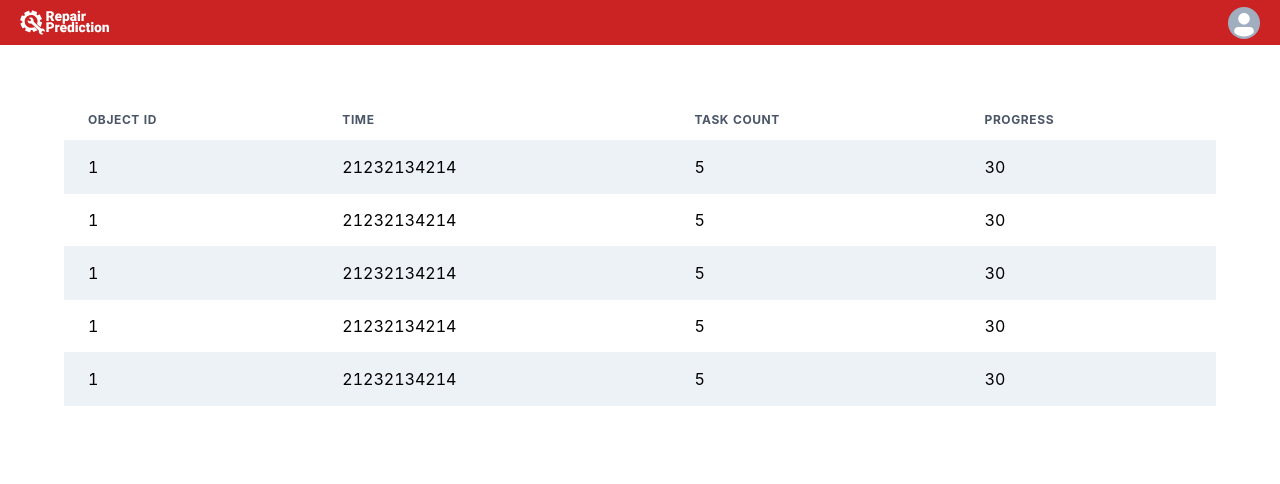
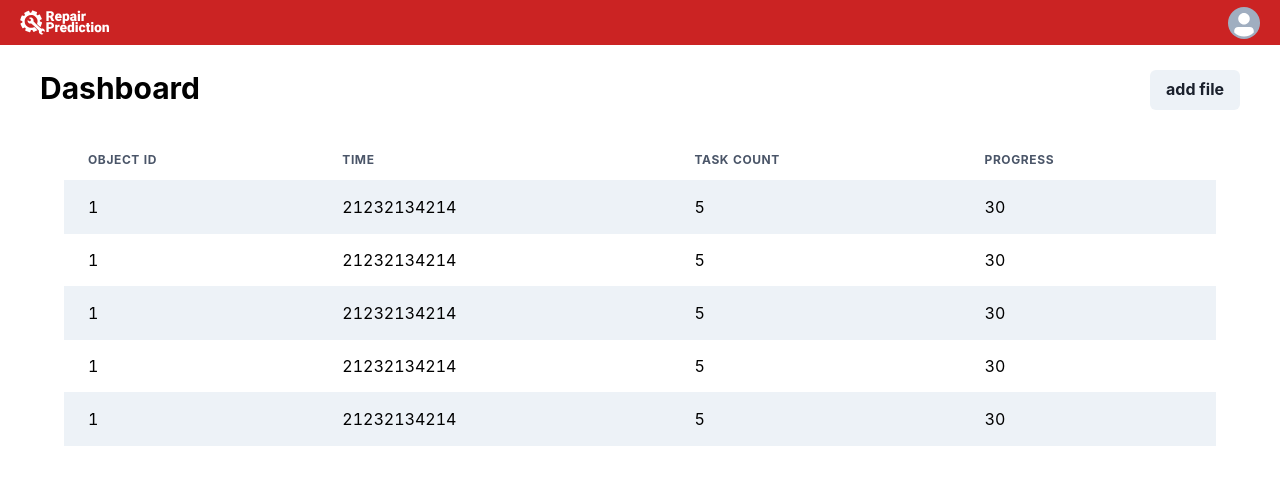
Before and after one commit to banzai-team/prediction, a React (Create React App) app in the folder dashboard/: page / in a window 1280 px wide. Shown: the top 484 px of the page. Built offline with nearby package versions, Linux system fonts and the light colour scheme.

Commit message:
Add page title

```diff
--- a/dashboard/src/components/Navbar.tsx
+++ b/dashboard/src/components/Navbar.tsx
@@ -11,6 +11,7 @@ const Navbar: React.FC<{children?: any}> = ({ children }) => {
     const Logout = () => navigate(ROUTES.LOGIN);
     return (
         <Flex
+            zIndex={10}
             position="fixed"
             top={0}
             left={0}
--- /dev/null
+++ b/dashboard/src/components/PageTitle.tsx
@@ -0,0 +1,14 @@
+import React from 'react';
+
+import {Heading} from "@chakra-ui/react";
+
+const PageTitle: React.FC<{children?: any}> = ({children}) => (
+        <Heading
+            fontSize='3xl'
+            as="h2"
+        >
+            {children}
+        </Heading>
+    )
+
+export default PageTitle;
--- a/dashboard/src/views/DashboardPage.tsx
+++ b/dashboard/src/views/DashboardPage.tsx
@@ -1,7 +1,9 @@
 import React from 'react';
 import {ColumnDef} from '@tanstack/react-table';
 
+import {Button, Flex, Text} from "@chakra-ui/react";
 import DashboardTable from '../components/DashboardTable';
+import PageTitle from "../components/PageTitle";
 
 // TODO: types
 const Dashboard: React.FC = () => {
@@ -66,7 +68,17 @@ const Dashboard: React.FC = () => {
       },
    ];
 
-   return <DashboardTable columns={columns} data={data}/>;
+   return (
+       <>
+          <Flex justifyContent="space-between">
+             <PageTitle>
+                Dashboard
+             </PageTitle>
+             <Button>add file</Button>
+          </Flex>
+          <DashboardTable columns={columns} data={data}/>
+       </>
+   );
 };
 
 export default Dashboard;
--- a/dashboard/src/views/LoginPage.tsx
+++ b/dashboard/src/views/LoginPage.tsx
@@ -7,6 +7,8 @@ import {
     Button,
     InputGroup,
     InputLeftElement,
+    FormControl,
+    FormLabel,
 } from "@chakra-ui/react";
 import {BiLock} from "react-icons/bi";
 import {AiOutlineUser} from "react-icons/ai";
@@ -54,7 +56,8 @@ const LoginPage: React.FC<{}> = () => {
             </Text>
 
             <form onSubmit={formik.handleSubmit} style={{ width: "100%" }}>
-                <Text mb='2px'>Username*</Text>
+                <FormControl>
+                    <FormLabel>Username*</FormLabel>
                     <InputGroup mb={5}>
                         <InputLeftElement pointerEvents='none'>
                             <Icon as={AiOutlineUser} color='gray.300'/>
@@ -67,7 +70,9 @@ const LoginPage: React.FC<{}> = () => {
                             isInvalid={!!formik.errors.login}
                         />
                     </InputGroup>
-                <Text mb='2px'>Password*</Text>
+                </FormControl>
+                <FormControl>
+                    <FormLabel>Password*</FormLabel>
                     <InputGroup mb={5} w="100%">
                         <InputLeftElement pointerEvents='none'>
                             <Icon as={RiLockPasswordLine} color='gray.300'/>
@@ -81,6 +86,7 @@ const LoginPage: React.FC<{}> = () => {
                             isInvalid={!!formik.errors.password}
                         />
                     </InputGroup>
+                </FormControl>
                 <Button
                     variant={"brand"}
                     isLoading={formik.isSubmitting}
```
Lines whose indentation alone changed are shown as unchanged.
